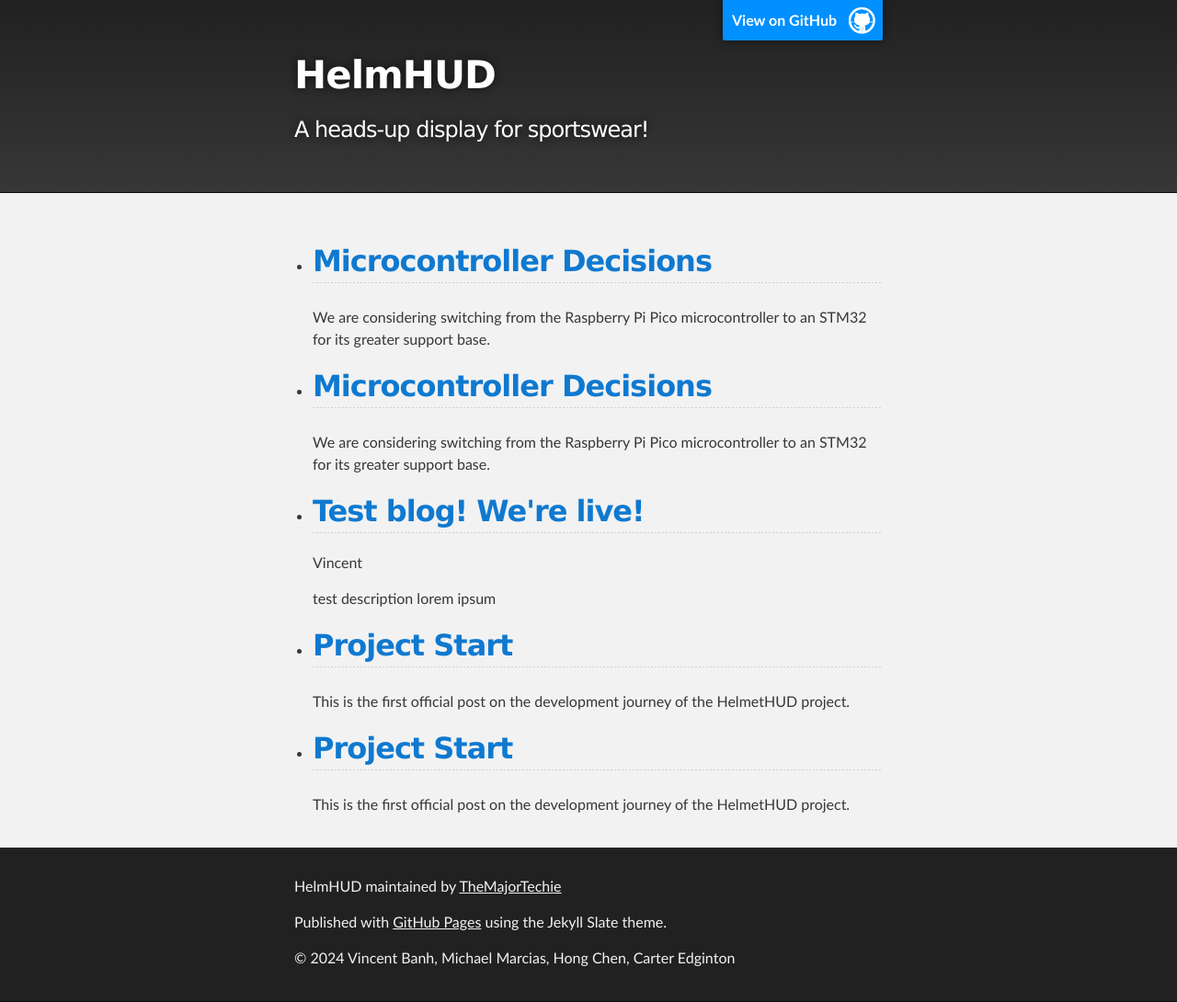
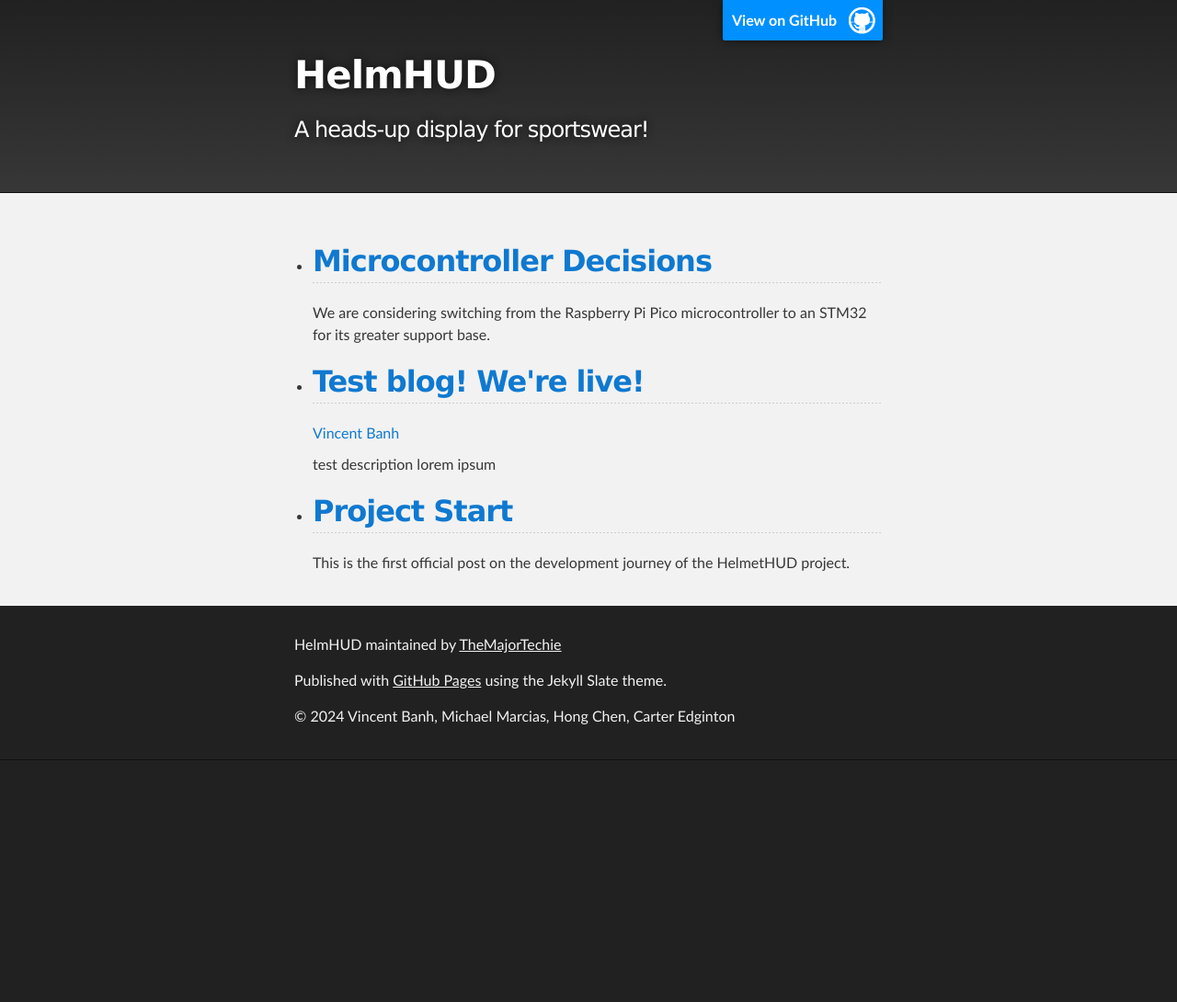
Before and after one commit to TheMajorTechie/HelmHUD, a Jekyll site: the page built from index.md, in a window 1280 px wide. Shown: the whole page at 92% size. Built offline with Jekyll 4.4.1, drawn with Linux system fonts in a browser that asks for light colours; our own code applies the rules of GitHub Pages for plain Markdown files; after the commit the page ends 900 px from its top, so only the background shows below that.

Commit message:
Further page author cleanup and removing test files

```diff
--- a/_layouts/default.html
+++ b/_layouts/default.html
@@ -40,7 +40,12 @@
             {% for post in site.posts %}
                 <li>
                    <h2><a href="{{ post.url | relative_url }}">{{ post.title }}</a></h2>
-				   <p>{{ post.authors }}</p>
+				   <!--<p>{{ post.authors }}</p>-->
+                   {% for author in site.authors %}
+	                  {% if post.authors contains author.username or author.username == post.authors %}
+	                     <a href="{{ site.url }}{{ site.baseurl }}/author/{{ author.username }}">{{ author.name }}</a>
+	                  {% endif %}
+                   {% endfor %}
 				   <p>{{ post.description }}</p>
                 </li>
             {% endfor %}
--- a/_layouts/post.html
+++ b/_layouts/post.html
@@ -36,7 +36,7 @@
     <div id="main_content_wrap" class="outer">
       <section id="main_content" class="inner">
         {% for author in site.authors %}
-	        {% if post.authors contains author.username or author.username == post.authors %}
+	        {% if page.authors contains author.username or author.username == page.authors %}
 	            <a href="{{ site.url }}{{ site.baseurl }}/author/{{ author.username }}">{{ author.name }}</a>
 	        {% endif %}
         {% endfor %}
--- a/_posts/2024-01-30-Project-Start - Copy.md
+++ /dev/null
@@ -1,19 +0,0 @@
----
-title: "Project Start"
-description: "This is the first official post on the development journey of the HelmetHUD project."
-author: "Vincent Banh"
-date: 2024-01-30
----
-
-# Project Start
-Here we go!
-
-Our initial plans:
-* Use an RPi Pico as the core microcontroller platform
-* Ideally uses a projector rather than a conventional LCD or OLED display to reduce the chance of becoming a distraction and to increase durability
-* The first step will be to successfully read Bluetooth data off of a sensor (initial API testing)
-* Start with a heart rate sensor (fitbit?); look into sourcing discrete sensors as another possibility.
-
-#### First milestone: successfully read sensor data over bluetooth
-
-#### Stretch goal: Phone-based app?
--- a/_posts/2024-01-31-Microcontroller Decisions - Copy.md
+++ /dev/null
@@ -1,7 +0,0 @@
----
-title: "Microcontroller Decisions"
-description: "We are considering switching from the Raspberry Pi Pico microcontroller to an STM32 for its greater support base."
-date: 2024-01-31
----
-
-We are considering switching from the Raspberry Pi Pico microcontroller to an STM32 for its greater support base. This decision was made late in the evening on the 30th.
```
